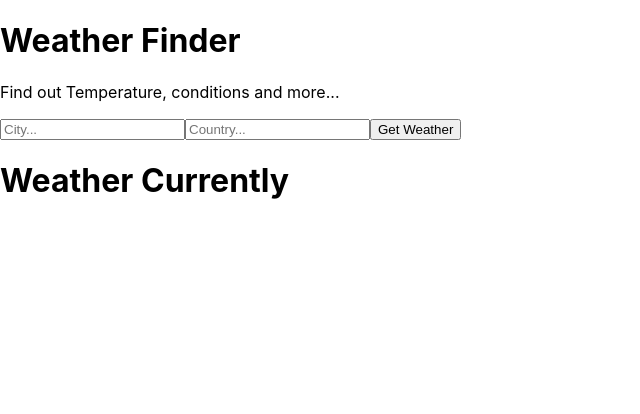
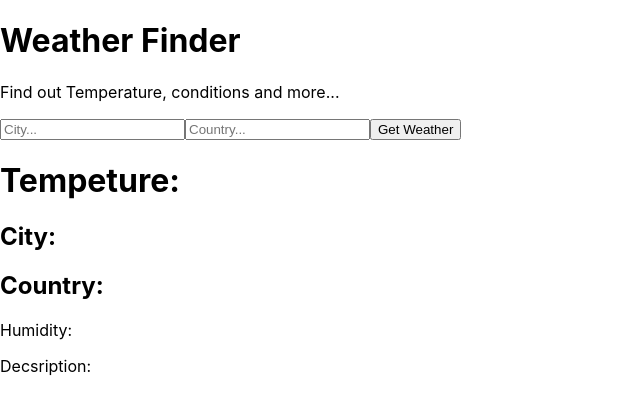
Before and after one commit to newedition994/weather-react-app, a React (Create React App) app: page / in a window 1280 px wide. Shown: the top 414 px of the page, without its empty margins (0-640 px from the left). Built offline with nearby package versions, Linux system fonts and the light colour scheme; no server answers.

Commit message:
Updating weather display

```diff
--- a/src/App.js
+++ b/src/App.js
@@ -40,7 +40,12 @@ class App extends React.Component {
       <div>
         <Titles />
         <Form getWeather={this.getWeather} />
-        <Weather />
+        <Weather
+          temperature={this.state.temperature}
+          city={this.state.city}
+          country={this.state.country}
+          humidity={this.state.humidity}
+          description={this.state.description} />
       </div>
     );
   }
--- a/src/components/weather.js
+++ b/src/components/weather.js
@@ -4,7 +4,11 @@ class Weather extends React.Component {
     render() {
         return (
             <div>
-                <h1>Weather Currently</h1>
+                <h1>Tempeture: {this.props.temperature}</h1>
+                <h2>City: {this.props.city}</h2>
+                <h2>Country: {this.props.country}</h2>
+                <p>Humidity: {this.props.humidity}</p>
+                <p>Decsription: {this.props.description}</p>
             </div>
         )
     }
```
